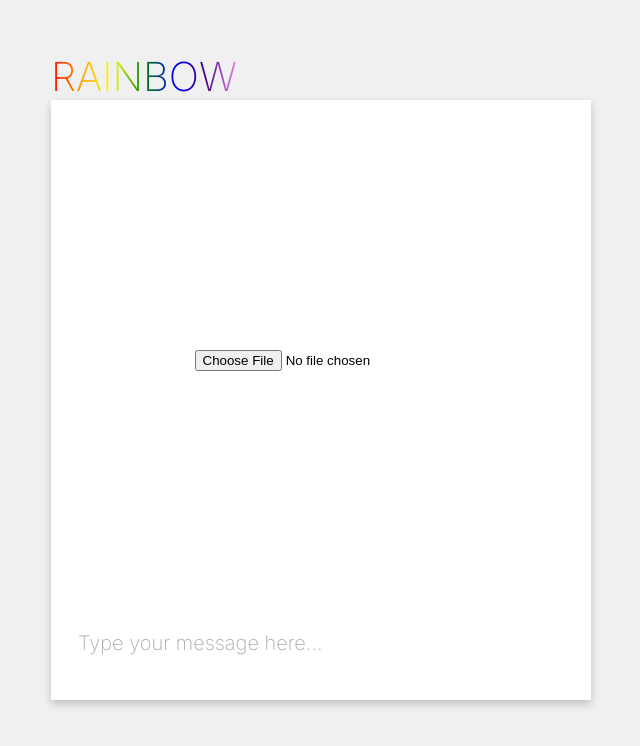
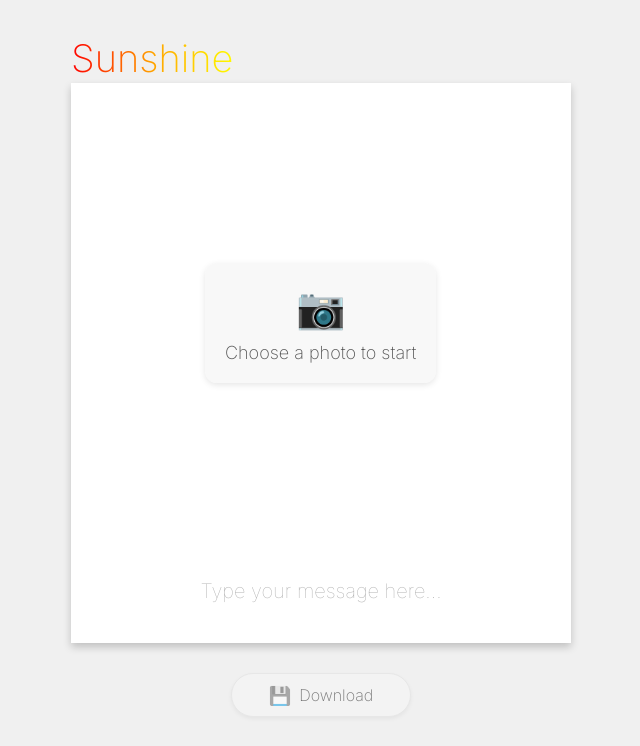
Before and after one commit to ocinpp/suncatcher-photo, a Vue app: page / in a window 1280 px wide. Shown: the top 746 px of the page, without its empty margins (319-959 px from the left). Built offline with nearby package versions, Linux system fonts and the light colour scheme.

Commit message:
Add download function and restyle

```diff
--- a/src/App.vue
+++ b/src/App.vue
@@ -5,5 +5,3 @@
 <script setup>
 import PolaroidViewer from "./components/PolaroidViewer.vue";
 </script>
-
-<style></style>
--- a/src/assets/main.css
+++ b/src/assets/main.css
@@ -0,0 +1,4 @@
+* {
+  font-family: "Inter", sans-serif;
+  font-weight: 200;
+}
--- a/src/components/PolaroidViewer.vue
+++ b/src/components/PolaroidViewer.vue
@@ -1,15 +1,27 @@
 <template>
   <div class="container">
+    <div class="polaroid-wrapper">
       <div class="polaroid" ref="polaroid" @click="triggerFileInput">
         <div class="image-container">
+          <!-- Skeleton loader that shows while image is loading -->
+          <div class="skeleton-loader" v-if="isLoading"></div>
           <canvas
             ref="canvas"
             class="canvas"
             :class="{ 'image-loaded': hasImage }"
           ></canvas>
         </div>
-      <div class="polaroid-text">Rainbow</div>
-      <div class="file-input-container" v-if="!hasImage">
+        <div class="polaroid-text">Sunshine</div>
+
+        <!-- Custom file input with message and icon -->
+        <div
+          class="file-input-container"
+          :class="{ 'visually-hidden': hasImage }"
+        >
+          <div class="file-input-prompt">
+            <div class="photo-icon">📷</div>
+            <div class="prompt-text">Choose a photo to start</div>
+          </div>
           <input
             type="file"
             ref="imageInput"
@@ -18,6 +30,7 @@
             class="file-input"
           />
         </div>
+
         <div class="message-container">
           <textarea
             v-model="userMessage"
@@ -25,14 +38,27 @@
             class="message-input"
             @input="adjustTextareaHeight"
             ref="messageInput"
+            @click.stop
           ></textarea>
         </div>
       </div>
     </div>
+
+    <!-- Download button always present but disabled when no image -->
+    <button
+      class="download-button"
+      @click.stop="downloadPolaroid"
+      :disabled="hasImage"
+      :class="{ disabled: !hasImage }"
+    >
+      <span class="button-icon">💾</span>
+      Download
+    </button>
+  </div>
 </template>
 
 <script setup>
-import { ref, onMounted, onUnmounted, watch } from "vue";
+import { ref, onMounted, onUnmounted, watch, nextTick } from "vue";
 
 // Reactive state
 const polaroid = ref(null);
@@ -40,7 +66,9 @@ const canvas = ref(null);
 const imageInput = ref(null);
 const messageInput = ref(null);
 const hasImage = ref(false);
+const isLoading = ref(false);
 const userMessage = ref("");
+const currentImageSrc = ref("");
 
 // Canvas and effect variables
 let ctx = null;
@@ -51,12 +79,20 @@ let tiltX = 0,
   prevTiltX = 0,
   prevTiltY = 0;
 let animationFrameId = null;
+let observer = null;
 
 // Initialize canvas and event listeners
 onMounted(() => {
   ctx = canvas.value.getContext("2d");
+
+  // Set initial dimensions before any content loads
+  setInitialDimensions();
+
+  // Initialize canvas with proper dimensions
   resizeCanvas();
-  window.addEventListener("resize", resizeCanvas);
+
+  // Set up event listeners
+  window.addEventListener("resize", handleResize);
   window.addEventListener("deviceorientation", handleDeviceOrientation);
 
   // Request permission for iOS devices
@@ -70,8 +106,33 @@ onMounted(() => {
       .catch(console.error);
   }
 
-  // Start animation loop
+  // Set initial height for message input to prevent layout shift
+  if (messageInput.value) {
+    messageInput.value.style.height = "var(--message-input-height)";
+  }
+
+  // Use Intersection Observer to only animate when visible
+  observer = new IntersectionObserver(
+    (entries) => {
+      if (entries[0].isIntersecting) {
+        // Start animation loop when visible
+        if (!animationFrameId) {
           updateTilt();
+        }
+      } else {
+        // Pause animations when not visible
+        if (animationFrameId) {
+          cancelAnimationFrame(animationFrameId);
+          animationFrameId = null;
+        }
+      }
+    },
+    { threshold: 0.1 }
+  );
+
+  if (polaroid.value) {
+    observer.observe(polaroid.value);
+  }
 
   // Fix for first click issue - pre-initialize the file input
   imageInput.value.addEventListener("click", (e) => {
@@ -81,47 +142,120 @@ onMounted(() => {
 
 // Clean up event listeners
 onUnmounted(() => {
-  window.removeEventListener("resize", resizeCanvas);
+  window.removeEventListener("resize", handleResize);
   window.removeEventListener("deviceorientation", handleDeviceOrientation);
+  if (animationFrameId) {
     cancelAnimationFrame(animationFrameId);
+  }
+  if (observer) {
+    observer.disconnect();
+  }
 });
 
 // Watch for image changes to update the background
-watch(hasImage, (newValue) => {
-  if (newValue && image.src) {
-    document.body.style.setProperty("--bg-image", `url(${image.src})`);
+watch(currentImageSrc, (newSrc) => {
+  if (newSrc) {
+    document.body.style.setProperty("--bg-image", `url(${newSrc})`);
   }
 });
 
 // Functions
+function handleResize() {
+  setInitialDimensions();
+  resizeCanvas();
+}
+
+function setInitialDimensions() {
+  // Calculate and set dimensions based on viewport
+  const viewportWidth = Math.min(window.innerWidth - 40, 500); // 40px for container padding
+  document.documentElement.style.setProperty(
+    "--polaroid-width",
+    `${viewportWidth}px`
+  );
+
+  // Calculate canvas size based on polaroid width
+  const canvasSize = viewportWidth - 2 * 20; // 20px padding on each side
+  document.documentElement.style.setProperty(
+    "--canvas-size",
+    `${canvasSize}px`
+  );
+
+  // Set polaroid height based on aspect ratio
+  const polaroidHeight = viewportWidth * 1.2; // 1.2 aspect ratio
+  document.documentElement.style.setProperty(
+    "--polaroid-height",
+    `${polaroidHeight}px`
+  );
+}
+
 function resizeCanvas() {
-  if (!canvas.value || !polaroid.value) return;
+  if (!canvas.value) return;
 
-  const polaroidWidth = polaroid.value.offsetWidth;
-  const canvasSize = polaroidWidth - 40; // Account for 20px padding on each side
+  // Get computed canvas size from CSS variable
+  const computedStyle = getComputedStyle(document.documentElement);
+  const canvasSize = parseInt(
+    computedStyle.getPropertyValue("--canvas-size"),
+    10
+  );
+
+  // Set canvas dimensions
   canvas.value.width = canvasSize;
   canvas.value.height = canvasSize;
 
-  if (image.src) drawImage();
+  // Redraw if we have an image
+  if (image.src) {
+    drawImage();
+  }
+
+  // Recreate noise texture at new size
   noiseTexture = createNoiseTexture(canvas.value.width, canvas.value.height);
 }
 
-function triggerFileInput() {
+function triggerFileInput(e) {
+  // Prevent default if it's a button click
+  if (e) e.preventDefault();
+
   // Only trigger file input if we're not clicking in the message area
-  if (!hasImage.value || event.target !== messageInput.value) {
+  if (e && e.target === messageInput.value) return;
+
   imageInput.value.click();
-  }
 }
 
 function handleImageUpload(e) {
   const file = e.target.files[0];
   if (file) {
+    // Show loading state
+    isLoading.value = true;
+
+    // Draw loading placeholder
+    if (ctx && canvas.value) {
+      ctx.fillStyle = "#f0f0f0";
+      ctx.fillRect(0, 0, canvas.value.width, canvas.value.height);
+
+      ctx.fillStyle = "#999";
+      ctx.textAlign = "center";
+      ctx.font = "16px Arial";
+      ctx.fillText(
+        "Loading...",
+        canvas.value.width / 2,
+        canvas.value.height / 2
+      );
+    }
+
     const reader = new FileReader();
     reader.onload = (event) => {
       image = new Image();
       image.onload = () => {
+        // Image loaded successfully
         hasImage.value = true;
+        currentImageSrc.value = image.src; // Update reactive source
+        isLoading.value = false;
         drawImage();
+      };
+      image.onerror = () => {
+        // Handle image load error
+        isLoading.value = false;
+        alert("Failed to load image. Please try another file.");
       };
       image.src = event.target.result;
     };
@@ -268,12 +402,116 @@ function adjustTextareaHeight() {
   messageInput.value.style.height = "auto";
 
   // Set the height to match content (with a max height)
-  const newHeight = Math.min(messageInput.value.scrollHeight, 100);
+  const newHeight = Math.min(
+    Math.max(
+      messageInput.value.scrollHeight,
+      parseInt(
+        getComputedStyle(document.documentElement).getPropertyValue(
+          "--message-input-height"
+        ),
+        10
+      )
+    ),
+    100
+  );
   messageInput.value.style.height = `${newHeight}px`;
+}
+
+// Improved download function to capture the full polaroid with proper text placement
+function downloadPolaroid(e) {
+  e.preventDefault();
+  e.stopPropagation();
+
+  if (!polaroid.value || !hasImage.value) return;
+
+  // Create a temporary canvas to draw the entire polaroid
+  const tempCanvas = document.createElement("canvas");
+  const polaroidRect = polaroid.value.getBoundingClientRect();
+
+  // Set canvas size to match polaroid dimensions
+  tempCanvas.width = polaroidRect.width;
+  tempCanvas.height = polaroidRect.height;
+
+  const tempCtx = tempCanvas.getContext("2d");
+
+  // Draw white background for the entire polaroid
+  tempCtx.fillStyle = "white";
+  tempCtx.fillRect(0, 0, tempCanvas.width, tempCanvas.height);
+
+  // Get the position of the canvas within the polaroid
+  const canvasRect = canvas.value.getBoundingClientRect();
+  const canvasOffsetX = canvasRect.left - polaroidRect.left;
+  const canvasOffsetY = canvasRect.top - polaroidRect.top;
+
+  // Draw the image canvas at the correct position
+  tempCtx.drawImage(
+    canvas.value,
+    canvasOffsetX,
+    canvasOffsetY,
+    canvasRect.width,
+    canvasRect.height
+  );
+
+  // Add the message text at the bottom of the polaroid
+  if (userMessage.value) {
+    tempCtx.font = "16px Inter, sans-serif";
+    tempCtx.fillStyle = "black";
+    tempCtx.textAlign = "center";
+
+    // Position text in the bottom white area
+    const textY = canvasOffsetY + canvasRect.height + 40;
+
+    // Handle text wrapping for long messages
+    const maxWidth = tempCanvas.width - 40;
+    const words = userMessage.value.split(" ");
+    let line = "";
+    let y = textY;
+
+    for (let i = 0; i < words.length; i++) {
+      const testLine = line + words[i] + " ";
+      const metrics = tempCtx.measureText(testLine);
+
+      if (metrics.width > maxWidth && i > 0) {
+        tempCtx.fillText(line, tempCanvas.width / 2, y);
+        line = words[i] + " ";
+        y += 20;
+      } else {
+        line = testLine;
+      }
+    }
+
+    tempCtx.fillText(line, tempCanvas.width / 2, y);
+  }
+
+  // Convert to data URL and trigger download
+  try {
+    const dataUrl = tempCanvas.toDataURL("image/png");
+    const link = document.createElement("a");
+    link.download = "my-polaroid.png";
+    link.href = dataUrl;
+    document.body.appendChild(link);
+    link.click();
+    document.body.removeChild(link);
+  } catch (err) {
+    console.error("Error creating download:", err);
+    alert("Could not download the image. Please try again.");
+  }
 }
 </script>
 
 <style>
+:root {
+  /* CSS Variables for consistent sizing */
+  --polaroid-width: 500px;
+  --polaroid-height: 600px;
+  --polaroid-padding: 20px;
+  --canvas-size: calc(var(--polaroid-width) - (var(--polaroid-padding) * 2));
+  --message-input-height: 40px;
+  --download-button-height: 44px;
+  --download-button-width: 180px;
+  --bg-image: none;
+}
+
 body {
   display: flex;
   flex-direction: column;
@@ -284,7 +522,7 @@ body {
   background-color: #f0f0f0;
   font-family: Arial, sans-serif;
   position: relative;
-  --bg-image: none; /* Default background image */
+  overflow-x: hidden;
 }
 
 /* Pseudo-element for grayscale background */
@@ -302,49 +540,91 @@ body::before {
   filter: grayscale(100%);
   z-index: -1;
   transition: background-image 0.3s;
+  will-change: background-image;
 }
 
 .container {
   display: flex;
+  flex-direction: column;
+  align-items: center;
   justify-content: center;
-  align-items: center;
   width: 95vw;
+  max-width: 95vw;
+  /* padding: 20px; */
   box-sizing: border-box;
+  gap: 20px;
+}
+
+.polaroid-wrapper {
+  display: flex;
+  justify-content: center;
+  width: 100%;
 }
 
 .polaroid {
   background: white;
-  padding: 20px 20px 80px 20px; /* Extra bottom padding for Polaroid effect */
+  padding: var(--polaroid-padding) var(--polaroid-padding) 80px
+    var(--polaroid-padding);
   box-shadow: 0 4px 8px rgba(0, 0, 0, 0.2);
-  transition: transform 0.1s;
-  width: 90vw;
-  max-width: 500px;
+  width: var(--polaroid-width);
+  max-width: 100%;
   position: relative;
   text-align: center;
   filter: none;
   z-index: 1;
-  cursor: pointer; /* Indicates clickable */
+  cursor: pointer;
+  will-change: transform;
+  contain: layout style;
+  box-sizing: border-box;
+  margin: 0 auto;
 }
 
 .image-container {
   width: 100%;
+  aspect-ratio: 1 / 1;
   position: relative;
+  margin: 0 auto;
+  contain: layout size style;
 }
 
 .canvas {
   display: block;
   width: 100%;
+  height: 100%;
+  contain: strict;
+}
+
+/* Skeleton loader */
+.skeleton-loader {
+  position: absolute;
+  top: 0;
+  left: 0;
+  width: 100%;
+  height: 100%;
+  background: linear-gradient(90deg, #f0f0f0 25%, #e0e0e0 50%, #f0f0f0 75%);
+  background-size: 200% 100%;
+  animation: loading 1.5s infinite;
+  z-index: 2;
+}
+
+@keyframes loading {
+  0% {
+    background-position: 200% 0;
+  }
+  100% {
+    background-position: -200% 0;
+  }
 }
 
 .polaroid-text {
   font-family: "Inter", sans-serif;
   font-weight: 200;
-  font-size: 40px;
+  font-size: 38px;
   position: absolute;
   top: -48px; /* Position above Polaroid */
   left: 0;
+  width: 100%;
   margin: 0;
-  text-transform: uppercase;
   background: linear-gradient(
     to right,
     red,
@@ -359,50 +639,138 @@ body::before {
   -webkit-text-fill-color: transparent;
   background-clip: text;
   color: transparent;
+  contain: content;
+  text-align: left;
 }
 
 .file-input-container {
   position: absolute;
-  top: 20px; /* Account for top padding */
-  left: 20px; /* Account for left padding */
-  right: 20px;
-  bottom: 100px; /* Account for bottom padding */
+  top: var(--polaroid-padding);
+  left: var(--polaroid-padding);
+  right: var(--polaroid-padding);
+  bottom: 100px;
   display: flex;
   justify-content: center;
   align-items: center;
   z-index: 2;
+  contain: layout style;
 }
 
 .file-input {
-  opacity: 1;
+  opacity: 0;
+  position: absolute;
+  width: 100%;
+  height: 100%;
   cursor: pointer;
+}
+
+.file-input-prompt {
+  display: flex;
+  flex-direction: column;
+  align-items: center;
+  justify-content: center;
+  background-color: rgba(245, 245, 245, 0.7);
+  border-radius: 12px;
+  padding: 20px;
+  box-shadow: 0 2px 6px rgba(0, 0, 0, 0.1);
+  transition: all 0.2s ease;
+  contain: content;
+}
+
+.file-input-prompt:hover {
+  background-color: rgba(245, 245, 245, 0.9);
+  box-shadow: 0 4px 8px rgba(0, 0, 0, 0.15);
+}
+
+.photo-icon {
+  font-size: 40px;
+  margin-bottom: 10px;
+}
+
+.prompt-text {
+  font-size: 18px;
+  color: #555;
+}
+
+.visually-hidden {
+  opacity: 0;
+  pointer-events: none;
+  transition: opacity 0.3s ease;
 }
 
 .message-container {
   position: absolute;
   bottom: 10px;
-  left: 20px;
-  right: 20px;
+  left: var(--polaroid-padding);
+  right: var(--polaroid-padding);
   padding: 5px;
   z-index: 3;
+  height: 60px; /* Fixed height to prevent layout shift */
+  contain: layout size style;
 }
 
 .message-input {
   width: 100%;
-  min-height: 40px;
+  height: var(--message-input-height);
+  min-height: var(--message-input-height);
   max-height: 100px;
+  padding: 8px;
   border: none;
   background: transparent;
   font-family: "Inter", sans-serif;
   font-size: 20px;
-  font-weight: 200;
+  font-weight: 100;
+  line-height: 1.5;
   resize: none;
   outline: none;
-  text-align: left;
+  text-align: center;
   overflow-y: auto;
+  box-sizing: border-box;
 }
 
 .message-input::placeholder {
   color: #aaa;
 }
+
+/* Download button below the polaroid */
+.download-button {
+  background-color: #f0f8ff;
+  border: 1px solid #ddd;
+  border-radius: 25px;
+  padding: 10px 20px;
+  font-size: 16px;
+  display: flex;
+  align-items: center;
+  justify-content: center;
+  cursor: pointer;
+  transition: all 0.2s ease;
+  box-shadow: 0 2px 4px rgba(0, 0, 0, 0.1);
+  margin-top: 10px;
+  height: var(--download-button-height);
+  min-width: var(--download-button-width);
+  contain: layout size style;
+}
+
+.download-button:hover:not(.disabled) {
+  background-color: #e6f2ff;
+  box-shadow: 0 3px 6px rgba(0, 0, 0, 0.15);
+}
+
+.download-button.disabled {
+  opacity: 0.5;
+  cursor: not-allowed;
+  background-color: #f5f5f5;
+}
+
+.button-icon {
+  margin-right: 8px;
+  font-size: 18px;
+}
+
+/* Responsive adjustments */
+@media (max-width: 600px) {
+  :root {
+    --polaroid-width: calc(100vw - 40px);
+  }
+}
 </style>
```
Lines whose indentation alone changed are shown as unchanged.
